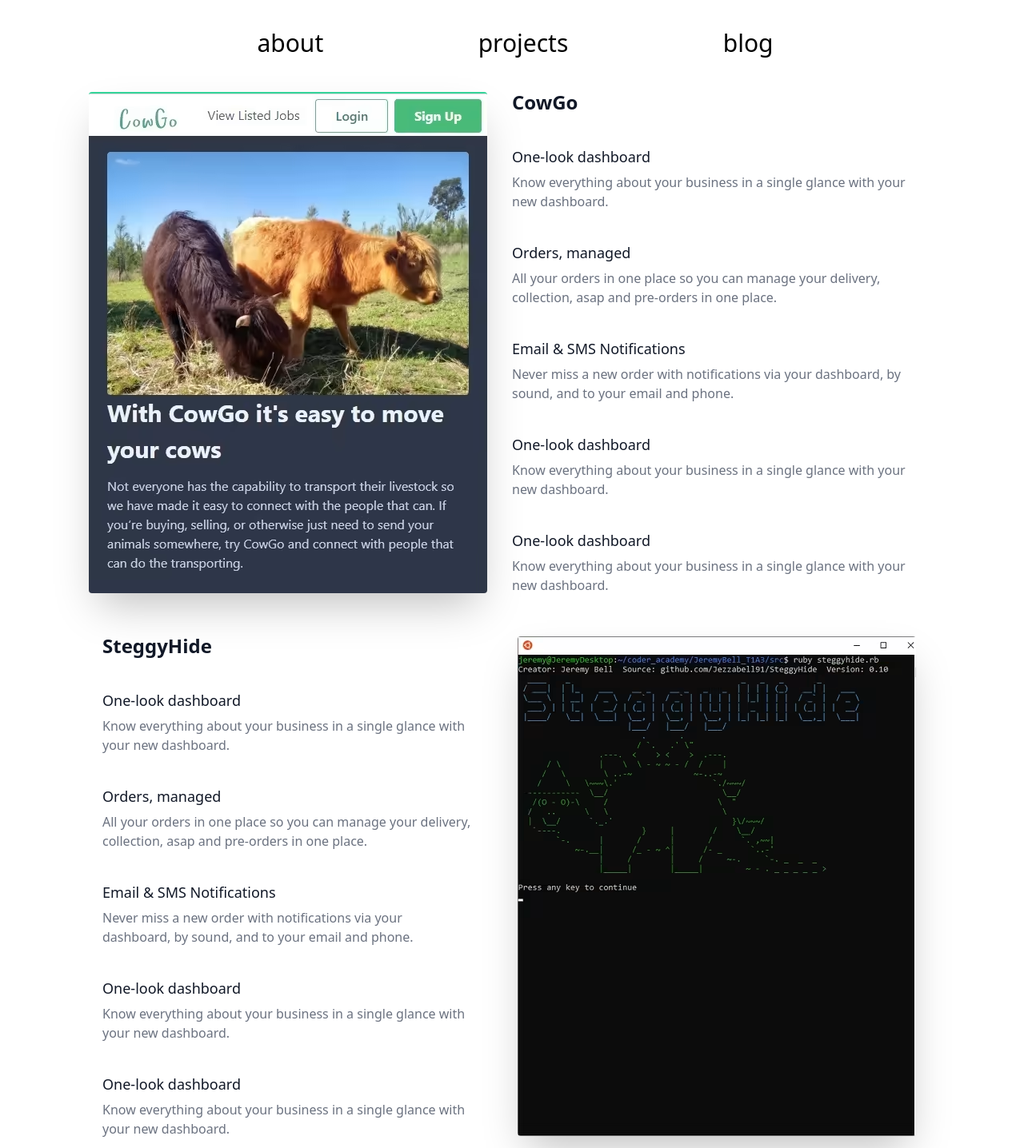
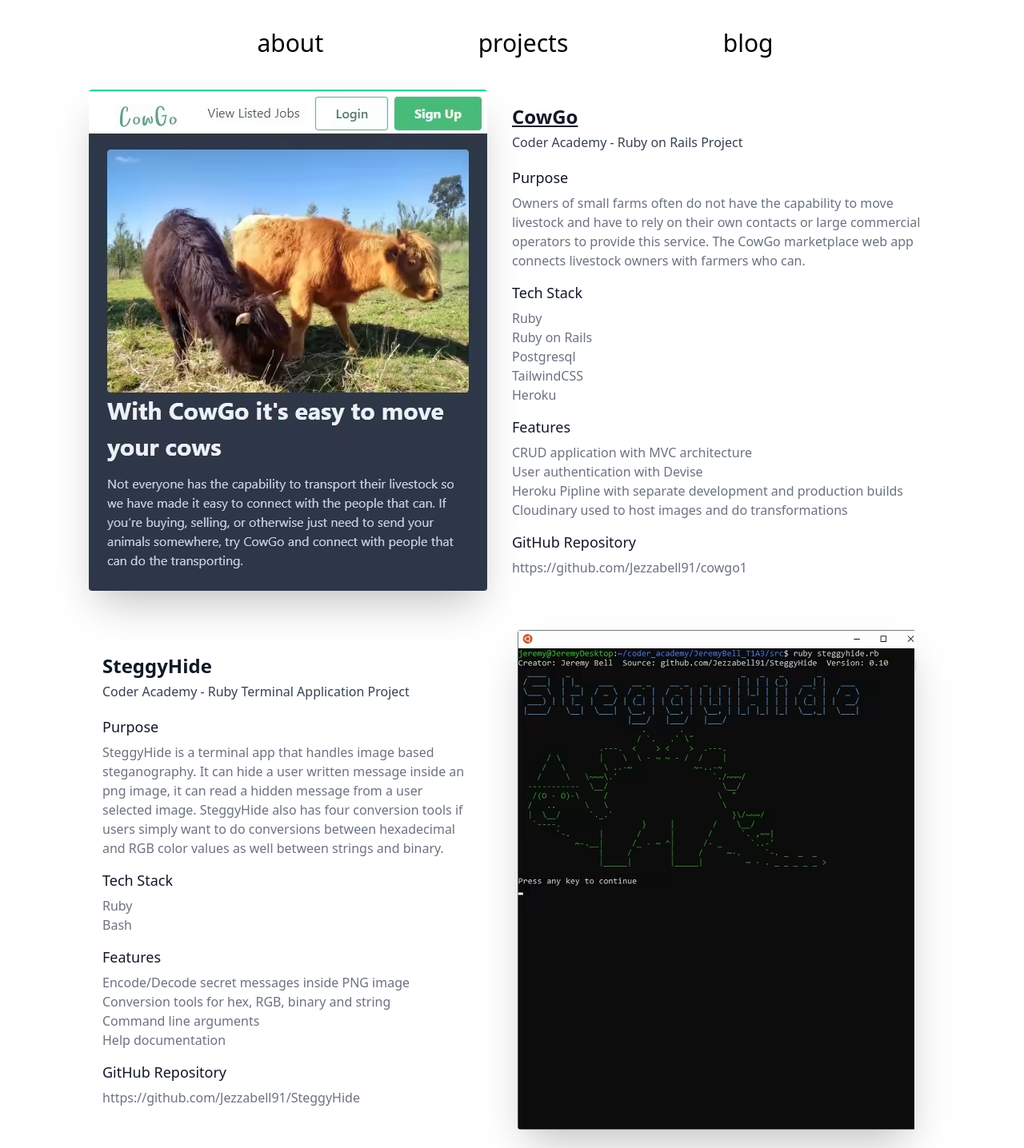
Before and after one commit to Jezzabell91/jeremybell-dev, a Next.js app: page /projects in a window 1280 px wide. Shown: the part 104-1540 px from the top of the page at 80% size. Built offline with nearby package versions, Linux system fonts and the light colour scheme.

Commit message:
Added content to projects page for CowGo and SteggyHide

```diff
--- a/pages/_app.js
+++ b/pages/_app.js
@@ -1,7 +1,6 @@
 import '../styles/globals.css'
 import Link from 'next/link'
 import Image from 'next/image'
-
 
 const links = [
   'about',
--- a/pages/projects.js
+++ b/pages/projects.js
@@ -4,66 +4,68 @@ const Projects = () => {
         <div className="lg:grid lg:grid-cols-1 lg:grid-rows-2 md:gap-8 lg:gap-12 lg:items-center mb-6">
             <div className="lg:col-start-2 lg:row-start-1 max-w-lg ">
                 <h4 className="text-2xl leading-8 font-extrabold text-gray-900">
-                    CowGo
+                    <a href="https://cowgo.herokuapp.com/" className="hover:text-red-400 underline">CowGo</a>
                 </h4>
-                <ul className="mt-10">
+                <h5 className="text-l leading-8 font-medium text-gray-700">
+                    Coder Academy - Ruby on Rails Project
+                </h5>
+                <ul className="mt-4">
                     <li>
                         <div className="flex">
                             <div className="">
                                 <h5 className="text-lg leading-6 font-medium text-gray-900">
-                                    One-look dashboard
+                                    Purpose
                                 </h5>
                                 <p className="mt-2 text-base leading-6 text-gray-500">
-                                    Know everything about your business in a single glance with your new dashboard.
+                                Owners of small farms often do not have the capability to move livestock and have to rely on their own contacts or large commercial operators to provide this service. The CowGo marketplace web app connects livestock owners with farmers who can.
                                 </p>
                             </div>
                         </div>
                     </li>
-                    <li className="mt-10">
+                    <li className="mt-4">
                         <div className="flex">
 
                             <div className="">
                                 <h5 className="text-lg leading-6 font-medium text-gray-900">
-                                    Orders, managed
+                                    Tech Stack
                                 </h5>
                                 <p className="mt-2 text-base leading-6 text-gray-500">
-                                    All your orders in one place so you can manage your delivery, collection, asap and pre-orders in one place.
+                                    <ul>
+                                    <li>Ruby</li>
+                                    <li>Ruby on Rails</li>
+                                    <li>Postgresql</li>
+                                    <li>TailwindCSS</li>
+                                    <li>Heroku</li>
+                                    </ul>
                                 </p>
                             </div>
                         </div>
                     </li>
-                    <li className="mt-10">
+                    <li className="mt-4">
                         <div className="flex">
                             <div className="">
                                 <h5 className="text-lg leading-6 font-medium text-gray-900">
-                                    Email &amp; SMS Notifications
+                                    Features
                                 </h5>
                                 <p className="mt-2 text-base leading-6 text-gray-500">
-                                    Never miss a new order with notifications via your dashboard, by sound, and to your email and phone.
+                                <ul>
+                                    <li>CRUD application with MVC architecture</li>
+                                    <li>User authentication with Devise</li>
+                                    <li>Heroku Pipline with separate development and production builds</li>
+                                    <li>Cloudinary used to host images and do transformations </li>
+                                </ul>
                                 </p>
                             </div>
                         </div>
                     </li>
-                    <li className="mt-10">
+                    <li className="mt-4">
                         <div className="flex">
                             <div className="">
                                 <h5 className="text-lg leading-6 font-medium text-gray-900">
-                                    One-look dashboard
+                                    GitHub Repository
                                 </h5>
                                 <p className="mt-2 text-base leading-6 text-gray-500">
-                                    Know everything about your business in a single glance with your new dashboard.
-                                </p>
-                            </div>
-                        </div>
-                    </li>
-                    <li className="mt-10">
-                        <div className="flex">
-                            <div className="">
-                                <h5 className="text-lg leading-6 font-medium text-gray-900">
-                                    One-look dashboard
-                                </h5>
-                                <p className="mt-2 text-base leading-6 text-gray-500">
-                                    Know everything about your business in a single glance with your new dashboard.
+                                    <a href="https://github.com/Jezzabell91/cowgo1" className="hover:underline">https://github.com/Jezzabell91/cowgo1</a>
                                 </p>
                             </div>
                         </div>
@@ -78,67 +80,65 @@ const Projects = () => {
             </picture>
             </div>
             <div className="lg:col-start-1 lg:row-start-2 max-w-lg ">
-                <h4 className="text-2xl leading-8 font-extrabold text-gray-900">
+            <h4 className="text-2xl leading-8 font-extrabold text-gray-900">
                     SteggyHide
                 </h4>
-                <ul className="mt-10">
+                <h5 className="text-l leading-8 font-medium text-gray-700">
+                    Coder Academy - Ruby Terminal Application Project
+                </h5>
+                <ul className="mt-4">
                     <li>
                         <div className="flex">
                             <div className="">
                                 <h5 className="text-lg leading-6 font-medium text-gray-900">
-                                    One-look dashboard
+                                    Purpose
                                 </h5>
                                 <p className="mt-2 text-base leading-6 text-gray-500">
-                                    Know everything about your business in a single glance with your new dashboard.
+                                SteggyHide is a terminal app that handles image based steganography. It can hide a user written message inside an png image, it can read a hidden message from a user selected image. SteggyHide also has four conversion tools if users simply want to do conversions between hexadecimal and RGB color values as well between strings and binary.                                </p>
+                            </div>
+                        </div>
+                    </li>
+                    <li className="mt-4">
+                        <div className="flex">
+
+                            <div className="">
+                                <h5 className="text-lg leading-6 font-medium text-gray-900">
+                                    Tech Stack
+                                </h5>
+                                <p className="mt-2 text-base leading-6 text-gray-500">
+                                    <ul>
+                                    <li>Ruby</li>
+                                    <li>Bash</li>
+                                    </ul>
                                 </p>
                             </div>
                         </div>
                     </li>
-                    <li className="mt-10">
+                    <li className="mt-4">
                         <div className="flex">
-
                             <div className="">
                                 <h5 className="text-lg leading-6 font-medium text-gray-900">
-                                    Orders, managed
+                                    Features
                                 </h5>
                                 <p className="mt-2 text-base leading-6 text-gray-500">
-                                    All your orders in one place so you can manage your delivery, collection, asap and pre-orders in one place.
+                                <ul>
+                                    <li>Encode/Decode secret messages inside PNG image</li>
+                                    <li>Conversion tools for hex, RGB, binary and string</li>
+                                    <li>Command line arguments</li>
+                                    <li>Help documentation</li>
+                                </ul>
                                 </p>
                             </div>
                         </div>
                     </li>
-                    <li className="mt-10">
+                    <li className="mt-4">
                         <div className="flex">
                             <div className="">
                                 <h5 className="text-lg leading-6 font-medium text-gray-900">
-                                    Email &amp; SMS Notifications
+                                    GitHub Repository
                                 </h5>
                                 <p className="mt-2 text-base leading-6 text-gray-500">
-                                    Never miss a new order with notifications via your dashboard, by sound, and to your email and phone.
-                                </p>
-                            </div>
-                        </div>
-                    </li>
-                    <li className="mt-10">
-                        <div className="flex">
-                            <div className="">
-                                <h5 className="text-lg leading-6 font-medium text-gray-900">
-                                    One-look dashboard
-                                </h5>
-                                <p className="mt-2 text-base leading-6 text-gray-500">
-                                    Know everything about your business in a single glance with your new dashboard.
-                                </p>
-                            </div>
-                        </div>
-                    </li>
-                    <li className="mt-10">
-                        <div className="flex">
-                            <div className="">
-                                <h5 className="text-lg leading-6 font-medium text-gray-900">
-                                    One-look dashboard
-                                </h5>
-                                <p className="mt-2 text-base leading-6 text-gray-500">
-                                    Know everything about your business in a single glance with your new dashboard.
+                                    <a href="https://github.com/Jezzabell91/SteggyHide" className="hover:underline">https://github.com/Jezzabell91/SteggyHide</a>
                                 </p>
                             </div>
                         </div>
```
Also changed, not shown: pages/blog.js (+3 -31 lines), 1 other file (tests, documents, lock files or other folders).
